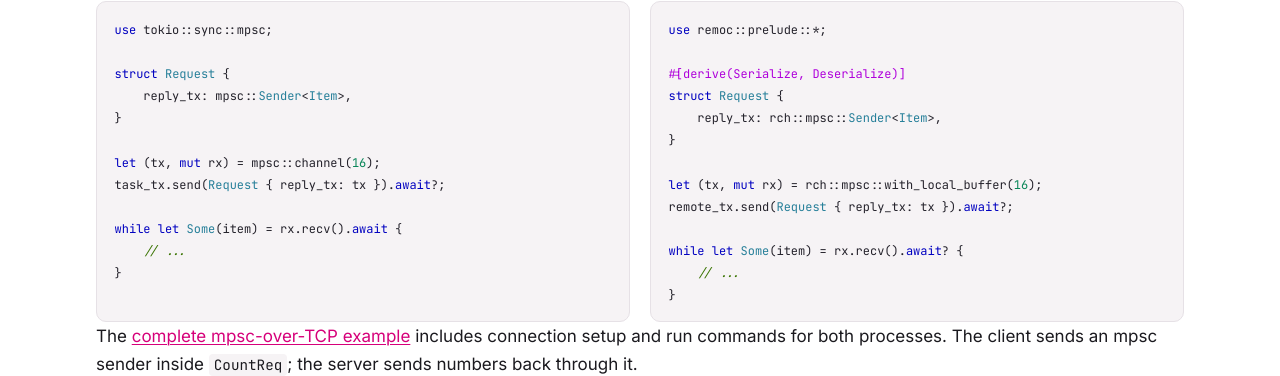
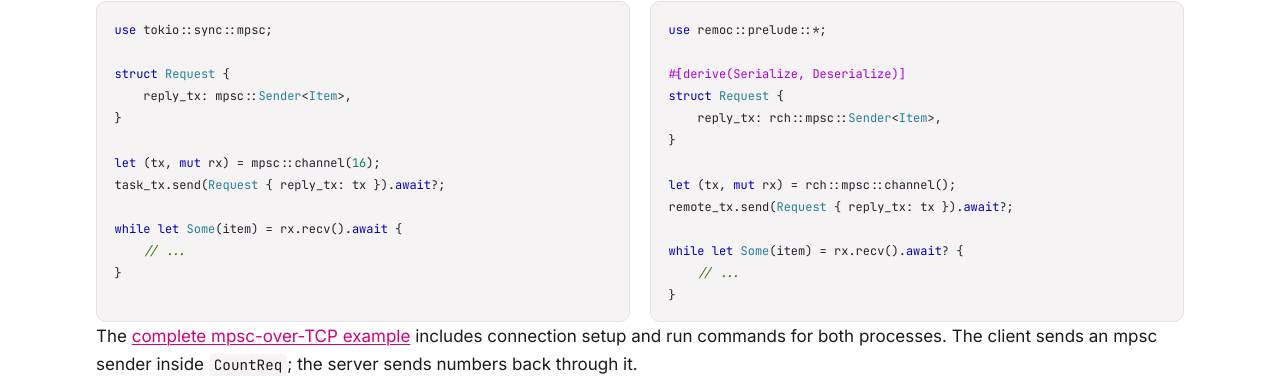
Before and after one commit to remoc-rs/remoc-rs.github.io, a Jekyll site: the page built from remote-channels.html, in a window 1280 px wide and 900 px high, scrolled down 1687 px. Shown: the part 83-459 px from the top of the window. Built offline with Jekyll 4.4.1, drawn with Linux system fonts in a browser that asks for light colours.

Commit message:
Fix channel example

```diff
--- a/remote-channels.html
+++ b/remote-channels.html
@@ -144,7 +144,7 @@ task_tx.send(<span class="t">Request</span> { reply_tx: tx }).<span class="k">aw
     reply_tx: rch::mpsc::<span class="t">Sender</span>&lt;<span class="t">Item</span>&gt;,
 }
 
-<span class="k">let</span> (tx, <span class="k">mut</span> rx) = rch::mpsc::with_local_buffer(<span class="n">16</span>);
+<span class="k">let</span> (tx, <span class="k">mut</span> rx) = rch::mpsc::channel();
 remote_tx.send(<span class="t">Request</span> { reply_tx: tx }).<span class="k">await</span>?;
 
 <span class="k">while let</span> <span class="t">Some</span>(item) = rx.recv().<span class="k">await</span>? {
```
